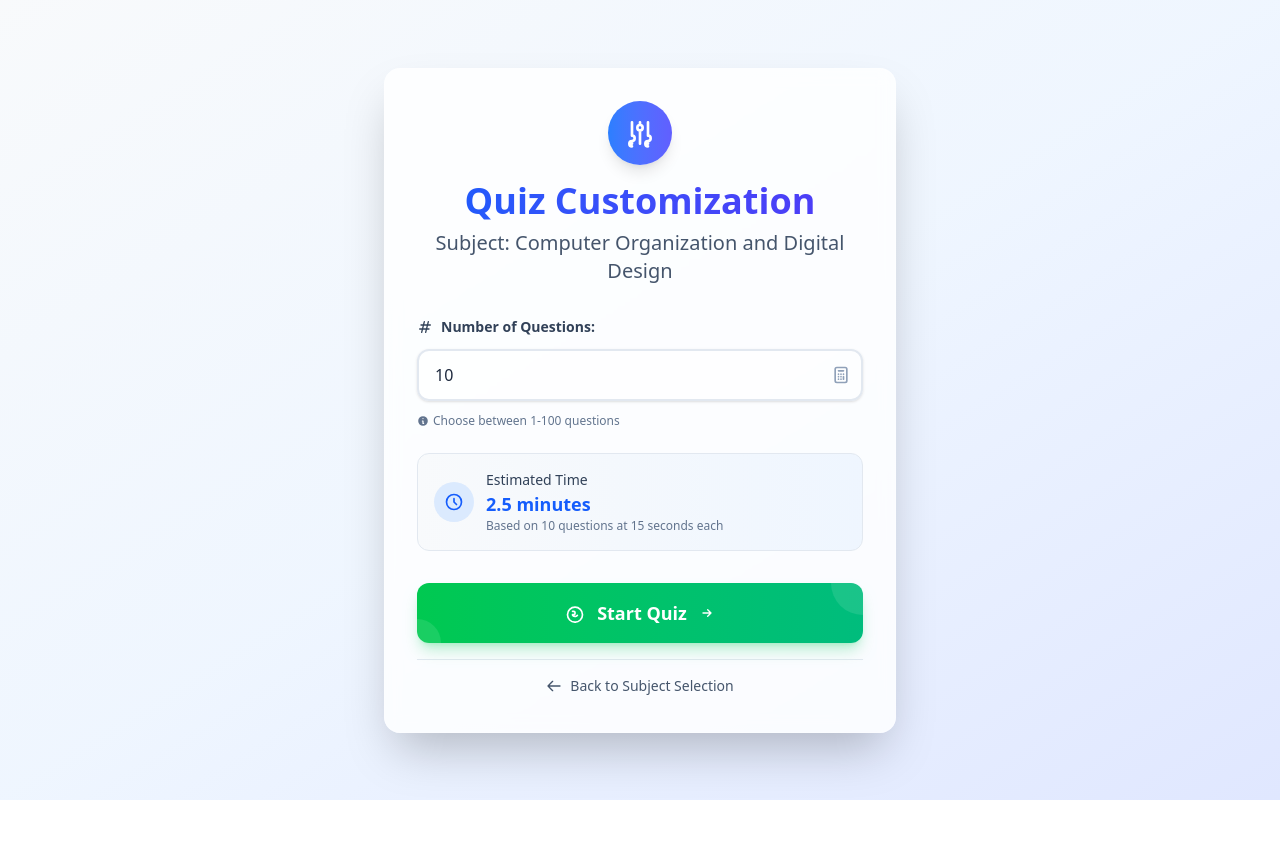
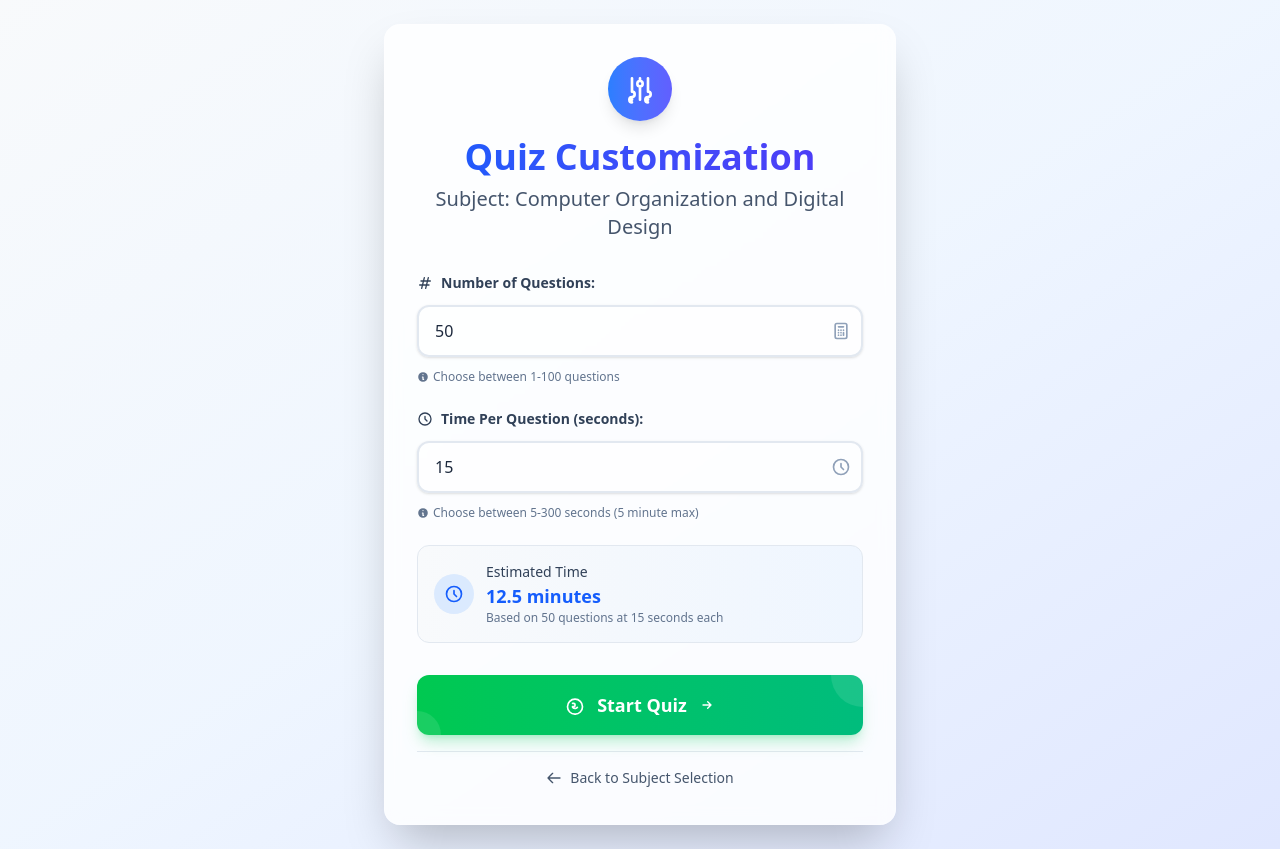
Before and after one commit to cse23-mora/mock-quiz, a SvelteKit app: page /codd/customize in a window 1280 px wide. Before the commit the page ends 800 px from the top, so only its background shows below. Built offline with nearby package versions, Linux system fonts and the light colour scheme.

Commit message:
add time customization

```diff
--- a/src/routes/[subject]/customize/+page.svelte
+++ b/src/routes/[subject]/customize/+page.svelte
@@ -6,15 +6,15 @@
 	const subject = data.subject;
 	const subjectDisplayableName = data.subjectDisplayableName;
 
-	let numQuestions = 10; // Default number of questions
-	const timePerQuestion = 0.25; // Minutes
+	let numQuestions = 50; // Default number of questions
+	let timePerQuestion = 15; // Default time per question in seconds
 
-	$: estimatedTime = numQuestions * timePerQuestion; // Reactive statement for estimated time
+	$: estimatedTime = Math.round((numQuestions * timePerQuestion) / 60 * 10) / 10; // Reactive statement for estimated time in minutes
 
 	// Function to handle starting the quiz (for now, just navigates)
 	function startQuiz() {
-		// Later, this will involve passing numQuestions to the quiz page, perhaps via query params or a store
-		window.location.href = `/${subject}/quiz?questions=${numQuestions}`;
+		// Pass both numQuestions and timePerQuestion to the quiz page via query params
+		window.location.href = `/${subject}/quiz?questions=${numQuestions}&time=${timePerQuestion}`;
 	}
 </script>
 
@@ -73,6 +73,39 @@
 				</p>
 			</div>
 
+			<!-- Time Per Question Input -->
+			<div class="space-y-3">
+				<label for="timePerQuestion" class="flex items-center gap-2 text-sm font-semibold text-slate-700 dark:text-slate-300">
+					<svg class="w-4 h-4" fill="none" stroke="currentColor" viewBox="0 0 24 24">
+						<path stroke-linecap="round" stroke-linejoin="round" stroke-width="2" d="M12 8v4l3 3m6-3a9 9 0 11-18 0 9 9 0 0118 0z"></path>
+					</svg>
+					Time Per Question (seconds):
+				</label>
+				<div class="relative">
+					<input
+						type="number"
+						id="timePerQuestion"
+						bind:value={timePerQuestion}
+						min="5"
+						max="300"
+						step="5"
+						class="w-full px-4 py-3 bg-white/50 dark:bg-slate-700/50 border-2 border-slate-200 dark:border-slate-600 rounded-xl shadow-sm focus:outline-none focus:ring-2 focus:ring-blue-500/50 focus:border-blue-500 dark:focus:border-blue-400 transition-all duration-200 text-slate-800 dark:text-slate-200 placeholder-slate-500 dark:placeholder-slate-400"
+						placeholder="Enter seconds per question"
+					/>
+					<div class="absolute right-3 top-1/2 transform -translate-y-1/2 text-slate-400 dark:text-slate-500">
+						<svg class="w-5 h-5" fill="none" stroke="currentColor" viewBox="0 0 24 24">
+							<path stroke-linecap="round" stroke-linejoin="round" stroke-width="2" d="M12 8v4l3 3m6-3a9 9 0 11-18 0 9 9 0 0118 0z"></path>
+						</svg>
+					</div>
+				</div>
+				<p class="text-xs text-slate-500 dark:text-slate-400 flex items-center gap-1">
+					<svg class="w-3 h-3" fill="currentColor" viewBox="0 0 20 20">
+						<path fill-rule="evenodd" d="M18 10a8 8 0 11-16 0 8 8 0 0116 0zm-7-4a1 1 0 11-2 0 1 1 0 012 0zM9 9a1 1 0 000 2v3a1 1 0 001 1h1a1 1 0 100-2v-3a1 1 0 00-1-1H9z" clip-rule="evenodd"></path>
+					</svg>
+					Choose between 5-300 seconds (5 minute max)
+				</p>
+			</div>
+
 			<!-- Estimated Time Display -->
 			<div class="p-4 bg-gradient-to-r from-slate-50 to-blue-50 dark:from-slate-700/50 dark:to-slate-600/50 rounded-xl border border-slate-200 dark:border-slate-600">
 				<div class="flex items-center gap-3">
@@ -89,7 +122,7 @@
 							{estimatedTime} minutes
 						</p>
 						<p class="text-xs text-slate-500 dark:text-slate-400">
-							Based on {numQuestions} questions at 15 seconds each
+							Based on {numQuestions} questions at {timePerQuestion} seconds each
 						</p>
 					</div>
 				</div>
--- a/src/routes/[subject]/quiz/+page.ts
+++ b/src/routes/[subject]/quiz/+page.ts
@@ -4,6 +4,7 @@ import { subjects } from '$lib/subjects'
 export async function load({ params, url, fetch }) {
   const subject = params.subject;
   const questionsCount = url.searchParams.get('questions') || '5'; // Default to 5 if not specified
+  const timePerQuestion = parseInt(url.searchParams.get('time')  || '15'); // Default to 15 seconds if not specified
 
   try {
     const response = await fetch(`/api/questions/${subject}?count=${questionsCount}`);
@@ -16,8 +17,8 @@ export async function load({ params, url, fetch }) {
       throw error(404, `No questions found for subject '${subject}' with count ${questionsCount}. Try selecting fewer questions or check if questions exist for this subject.`);
     }
 
-    // Estimate time: N questions * 15 seconds/question = total seconds
-    const estimatedTotalSeconds = questions.length * 15; // 15 seconds per question
+    // Estimate time: N questions * timePerQuestion seconds/question = total seconds
+    const estimatedTotalSeconds = questions.length * timePerQuestion;
     let subjectDisplayableName = subjects.get(subject)?.name || 'Unknown Subject';
 
     return {
```
